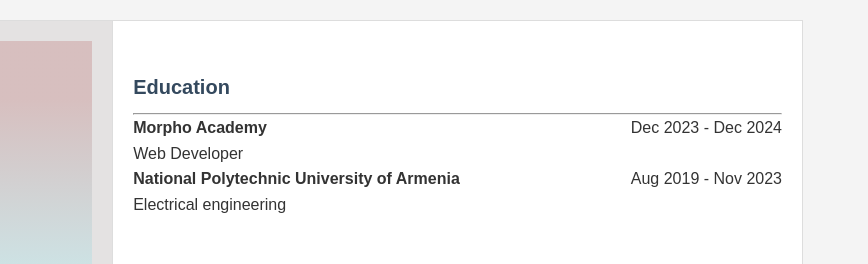
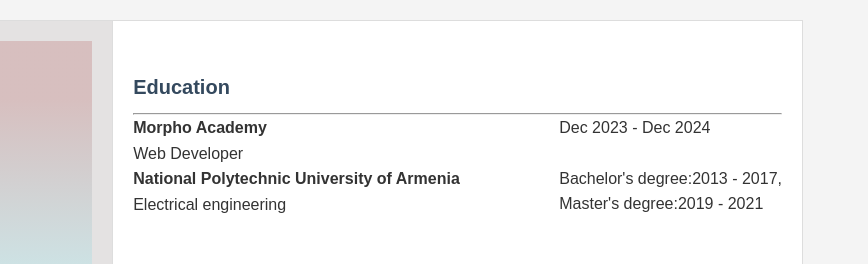
Before and after one commit to HakobPetrosyan95/Cv, a plain HTML site: page index.html in a window 1280 px wide. Shown: the top 264 px of the page, 412-1280 px from the left. Drawn offline with Linux system fonts and the light colour scheme.

Commit message:
first commit

```diff
--- a/index.html
+++ b/index.html
@@ -68,7 +68,9 @@
                 </div>
                 <div class="education_right">
                     <p>Dec 2023 - Dec 2024</p>
-                    <p>Aug 2019 - Nov 2023</p>
+                    <p>Bachelor's degree:2013 - 2017,<br>
+                       Master's degree:2019 - 2021
+                    </p>
                 </div>
 
             </div>
```
